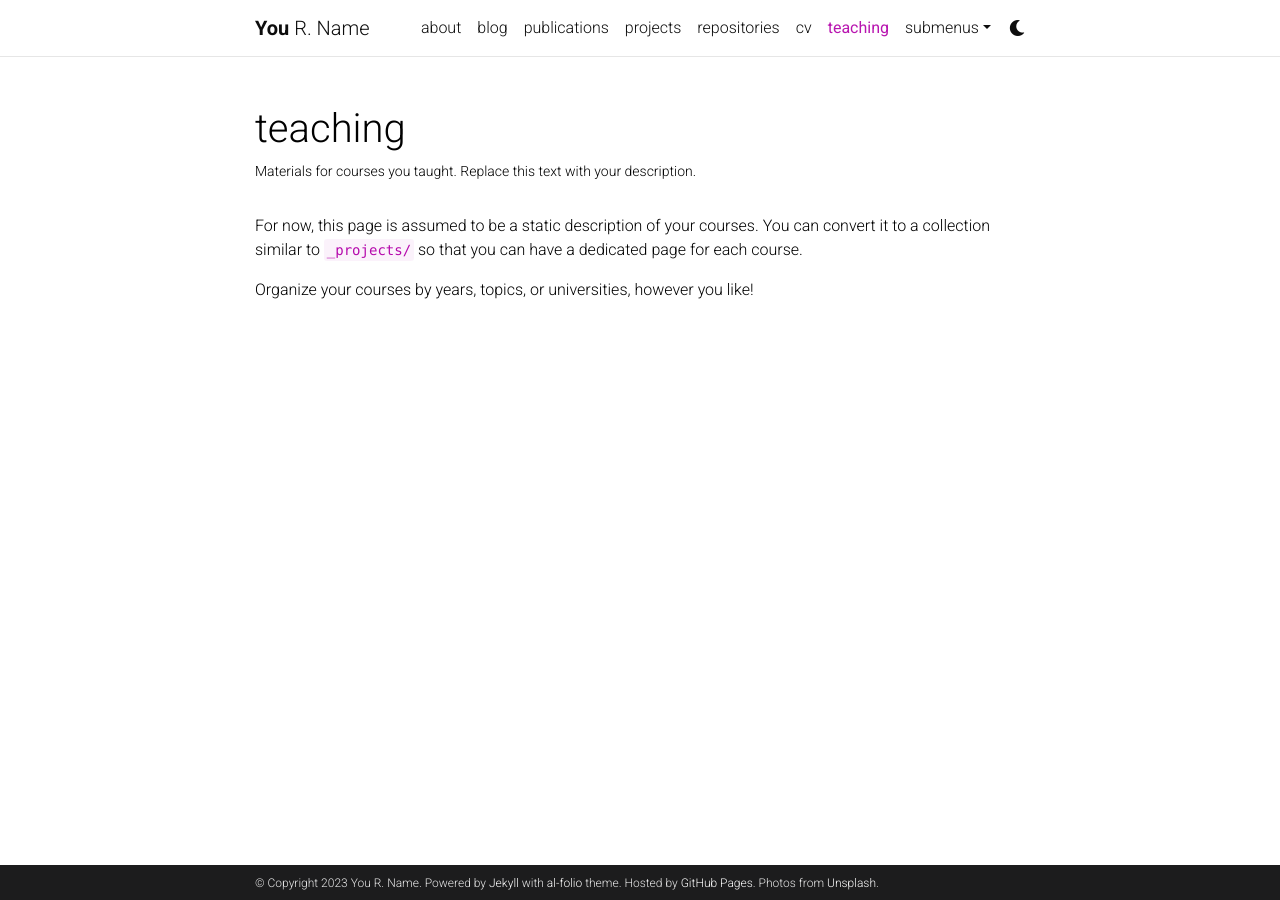
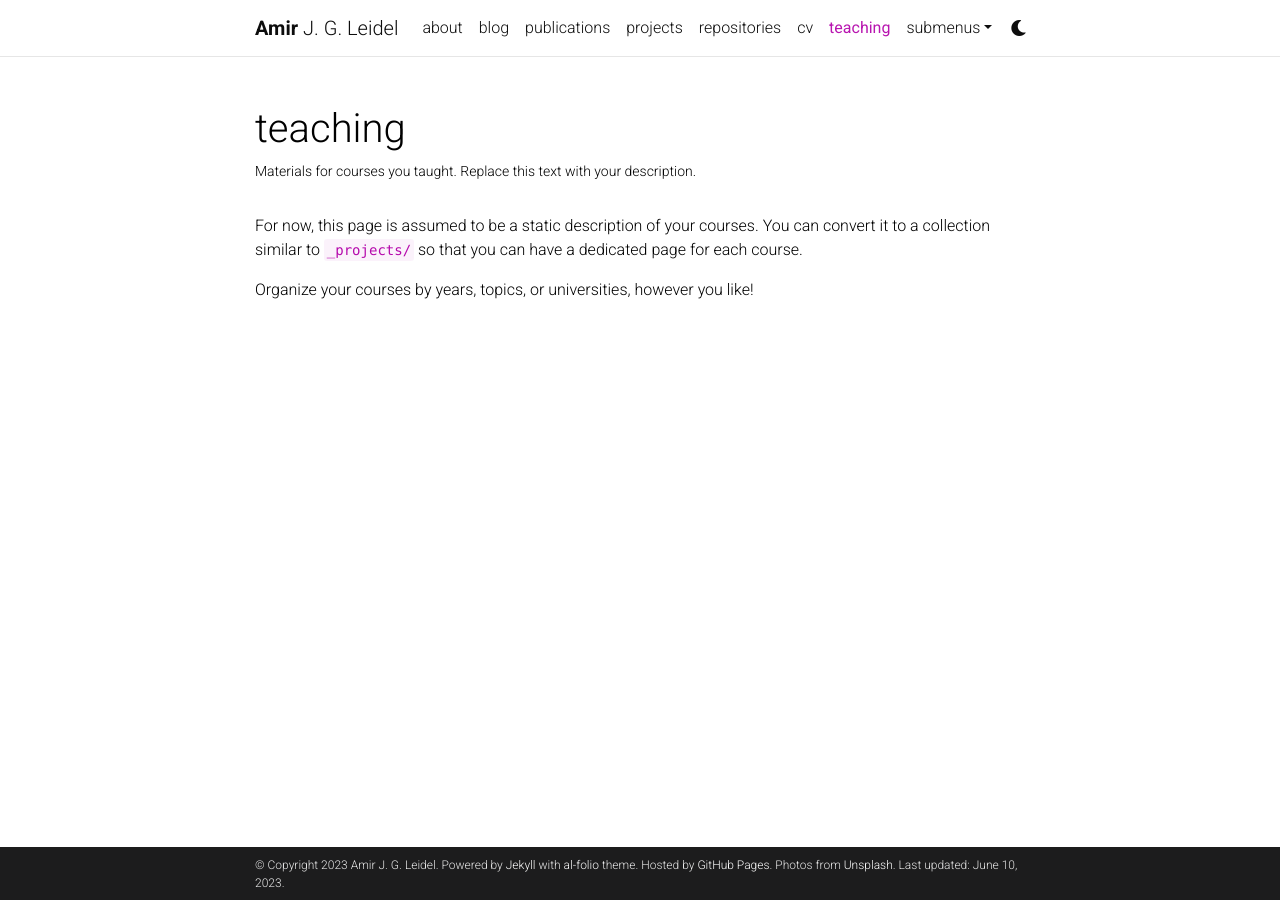
Before and after one commit to amirleidel/amirleidel.github.io, a Jekyll site: the page built from _pages/teaching.md, in a window 1280 px wide. Built offline with Jekyll 4.4.1, drawn with Linux system fonts in a browser that asks for light colours; comment, search, counter and statistics services are not loaded; a style sheet for code colours, icons or effects is not loaded.

Commit message:
Update _config.yml

```diff
--- a/_config.yml
+++ b/_config.yml
@@ -3,12 +3,12 @@
 # -----------------------------------------------------------------------------
 
 title: blank # the website title (if blank, full name will be used instead)
-first_name: You
-middle_name: R.
-last_name: Name
-email: you@example.com
+first_name: Amir
+middle_name: J. G.
+last_name: Leidel
+email: amir@ajgl.blog
 description: > # the ">" symbol means to ignore newlines until "footer_text:"
-  A simple, whitespace theme for academics. Based on [*folio](https://github.com/bogoli/-folio) design.
+  A simple testpage [*folio](https://github.com/bogoli/-folio) .
 footer_text: >
   Powered by <a href="https://jekyllrb.com/" target="_blank">Jekyll</a> with <a href="https://github.com/alshedivat/al-folio">al-folio</a> theme.
   Hosted by <a href="https://pages.github.com/" target="_blank">GitHub Pages</a>.
@@ -20,7 +20,7 @@ icon: ⚛️  # the emoji used as the favicon (alternatively, provide image name
 
 url: https://amirleidel.github.io # the base hostname & protocol for your site
 baseurl:  # the subpath of your site, e.g. /blog/
-last_updated: false # set to true if you want to display last updated in the footer
+last_updated: true # set to true if you want to display last updated in the footer
 impressum_path:  # set to path to include impressum link in the footer, use the same path as permalink in a page, helps to conform with EU GDPR
 
 # -----------------------------------------------------------------------------
@@ -71,7 +71,7 @@ og_image: # The site-wide (default for all links) Open Graph preview image
 # Social integration
 # -----------------------------------------------------------------------------
 
-github_username: # your GitHub user name
+github_username: amirleidel # your GitHub user name
 gitlab_username: # your GitLab user name
 twitter_username: # your Twitter handle
 mastodon_username: # your mastodon instance+username in the format instance.tld/@username
```
